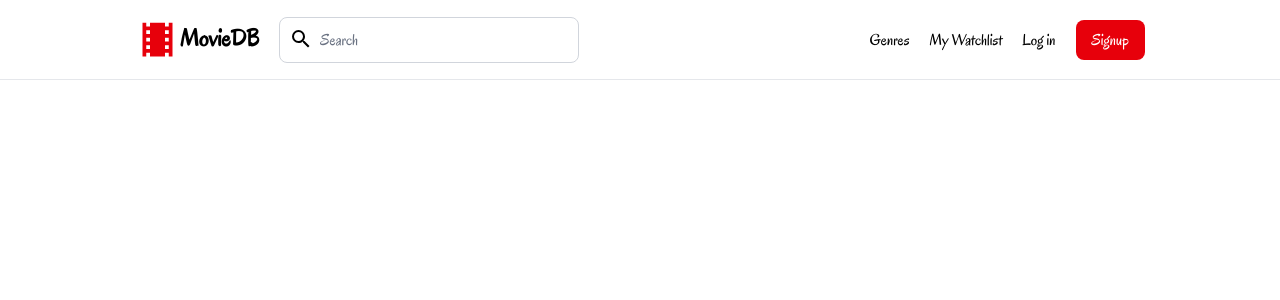
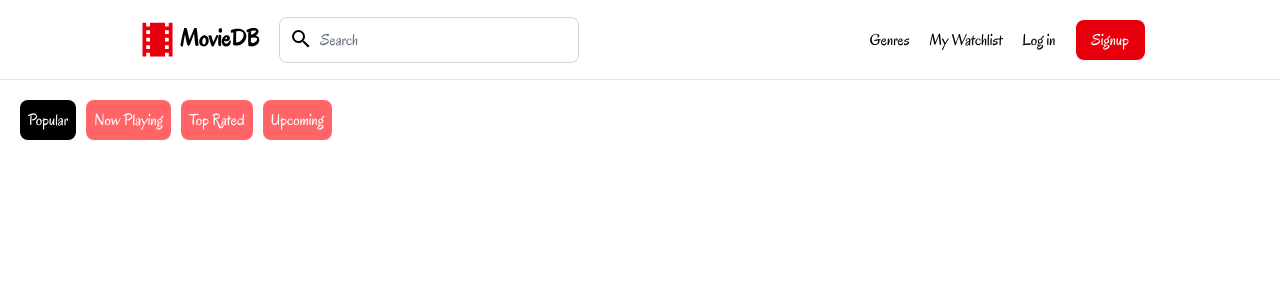
Before and after one commit to BelalHashem007/movie_db_app, a React (Vite) app: page / in a window 1280 px wide. Shown: the top 300 px of the page. Built offline with nearby package versions, Linux system fonts and the light colour scheme.

Commit message:
Adding movie filter buttons

```diff
--- a/src/App.tsx
+++ b/src/App.tsx
@@ -1,11 +1,14 @@
-import Header from "./components/Header"
+import Header from "./components/Header";
+import Home from "./pages/home/Home";
 function App() {
-
   return (
     <>
-    <Header/>
+      <Header />
+      <main>
+        <Home />
+      </main>
     </>
-  )
+  );
 }
 
-export default App
+export default App;
--- /dev/null
+++ b/src/pages/home/Home.tsx
@@ -0,0 +1,46 @@
+import { useState } from "react";
+
+type FilterMovies = "Popular" | "Now Playing" | "Top Rated" | "Upcoming";
+
+export default function Home() {
+  const [filterMovies, setFilterMovies] = useState<FilterMovies>("Popular");
+
+  return (
+    <section>
+      <div className="flex gap-2.5 m-5">
+        <Button name="Popular" filter={filterMovies} set={setFilterMovies} />
+        <Button
+          name="Now Playing"
+          filter={filterMovies}
+          set={setFilterMovies}
+        />
+        <Button name="Top Rated" filter={filterMovies} set={setFilterMovies} />
+        <Button name="Upcoming" filter={filterMovies} set={setFilterMovies} />
+      </div>
+    </section>
+  );
+}
+
+function Button({
+  name,
+  filter,
+  set,
+}: {
+  name: FilterMovies;
+  filter: FilterMovies;
+  set: React.Dispatch<React.SetStateAction<FilterMovies>>;
+}) {
+  function handleFilterUpdate() {
+    set(name);
+  }
+  return (
+    <button
+      onClick={handleFilterUpdate}
+      className={`${
+        filter === name && "bg-black!"
+      } bg-red-400 text-white p-2 rounded-lg hover:cursor-pointer transition-colors hover:bg-black `}
+    >
+      {name}
+    </button>
+  );
+}
```
